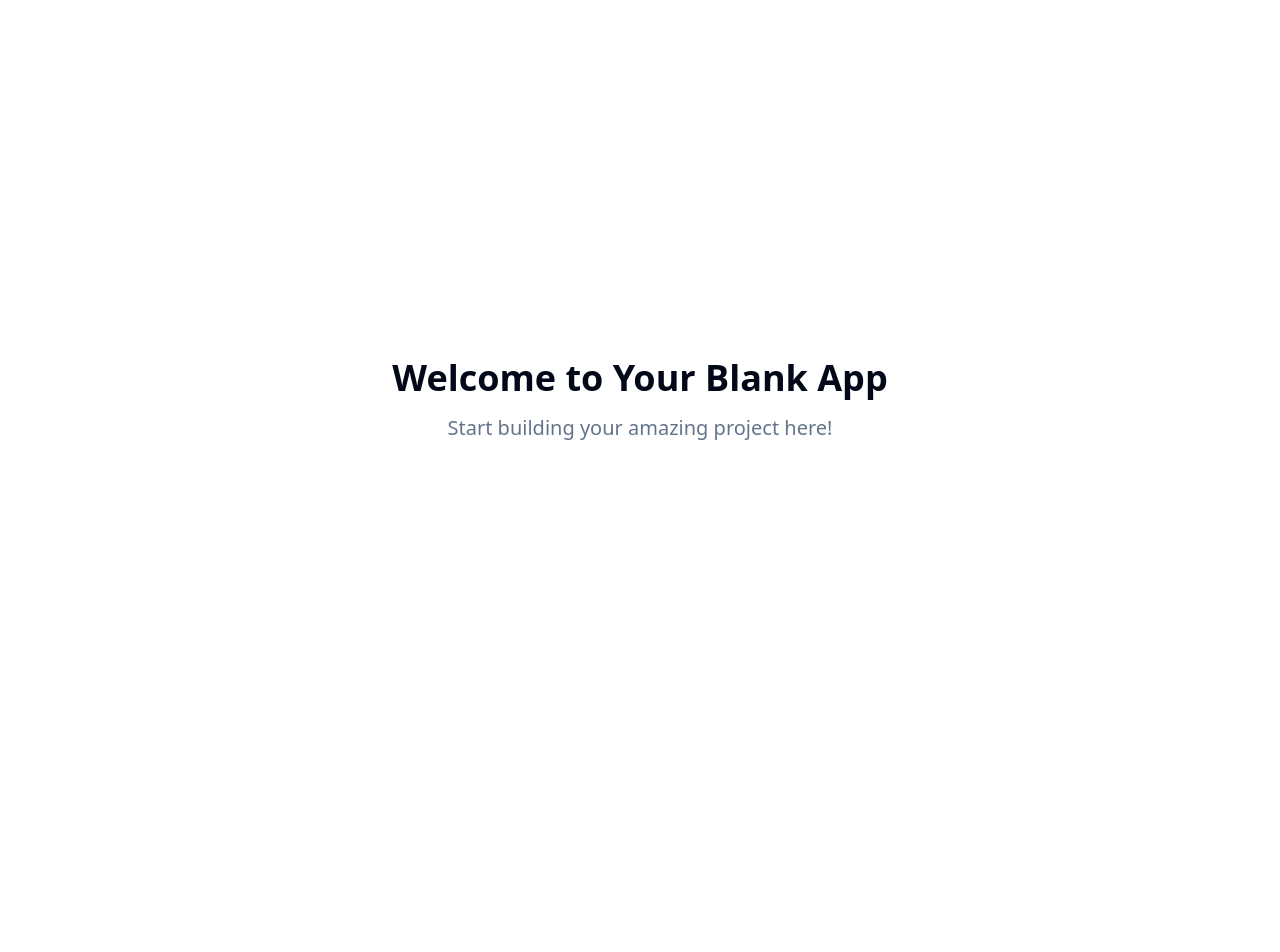
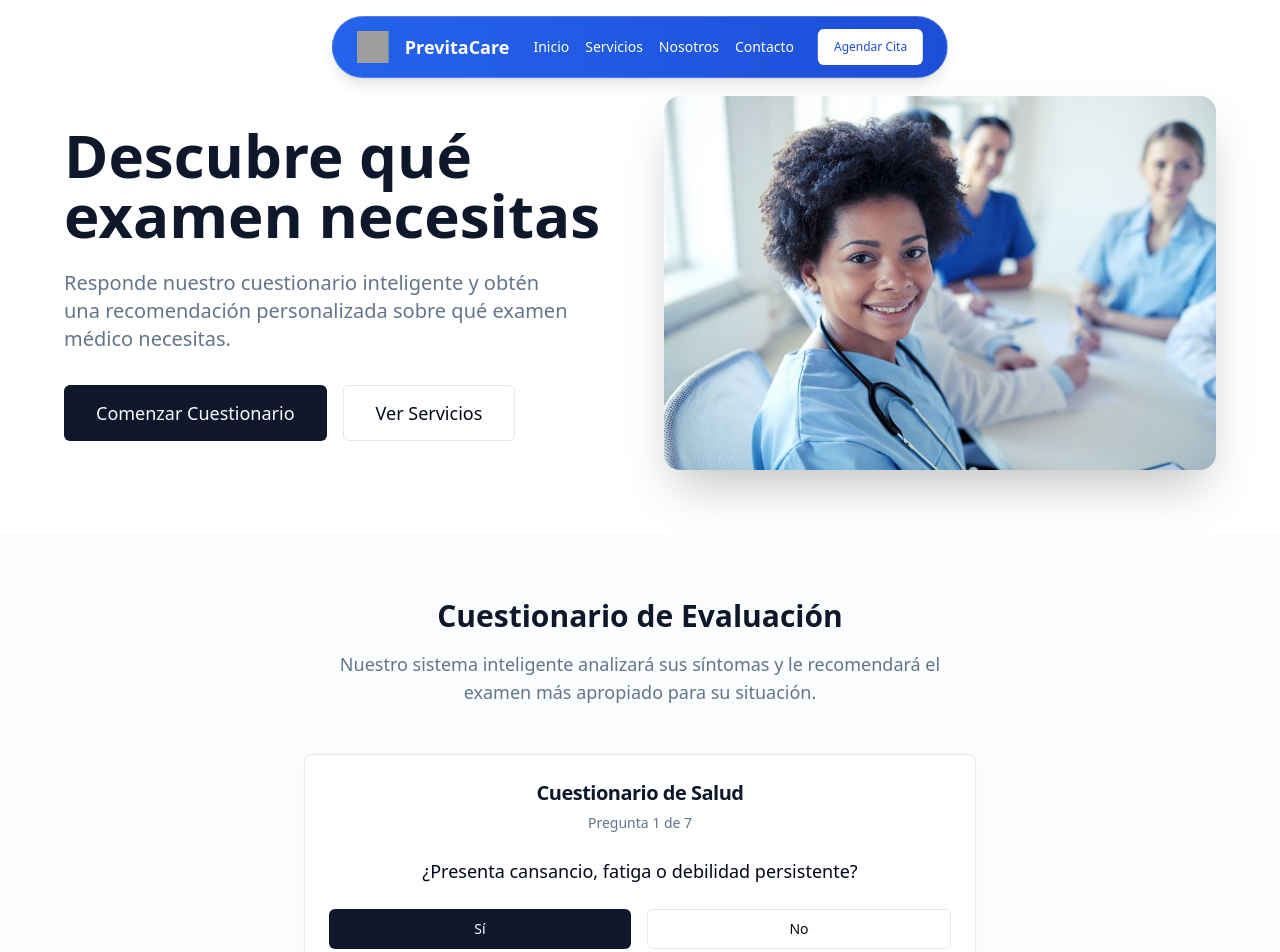
Before and after one commit to sebastianterleira/wellness-check-guide-test, a React (Vite) app: page / in a window 1280 px wide. Shown: the top 952 px of the page. Before the commit the page ends 800 px from the top, so only its background shows below. Built offline with nearby package versions, Linux system fonts and the light colour scheme; grey boxes are pictures that could not be loaded.

Commit message:
Fix: Revert to previous working state
The application was not displaying correctly, showing a "Welcome to Your Blank App" message. This commit reverts the changes to a previous working state to resolve the issue.

```diff
--- /dev/null
+++ b/src/components/health/HealthDecisionWizard.tsx
@@ -0,0 +1,190 @@
+import { useState } from "react";
+import { Button } from "@/components/ui/button";
+import { Card, CardContent, CardHeader, CardTitle } from "@/components/ui/card";
+
+interface Question {
+  id: number;
+  text: string;
+  yesAction: "ferritina" | "vitamina_d" | "next";
+  noAction: "ferritina" | "vitamina_d" | "next";
+  yesNextQuestion?: number;
+  noNextQuestion?: number;
+}
+
+const questions: Question[] = [
+  {
+    id: 1,
+    text: "¿Presenta cansancio, fatiga o debilidad persistente?",
+    yesAction: "next",
+    noAction: "next",
+    yesNextQuestion: 2,
+    noNextQuestion: 3
+  },
+  {
+    id: 2,
+    text: "¿Ha tenido palidez, mareos, dolor de cabeza frecuente o dificultad para concentrarse?",
+    yesAction: "ferritina",
+    noAction: "next",
+    noNextQuestion: 3
+  },
+  {
+    id: 3,
+    text: "¿Pasa la mayor parte del tiempo en interiores o con poca exposición solar?",
+    yesAction: "vitamina_d",
+    noAction: "next",
+    noNextQuestion: 4
+  },
+  {
+    id: 4,
+    text: "¿Presenta dolores musculares, óseos o calambres sin causa aparente?",
+    yesAction: "vitamina_d",
+    noAction: "next",
+    noNextQuestion: 5
+  },
+  {
+    id: 5,
+    text: "¿Ha notado uñas quebradizas, caída de cabello, piel más pálida o dificultad para mantener la energía en actividades cotidianas?",
+    yesAction: "ferritina",
+    noAction: "next",
+    noNextQuestion: 6
+  },
+  {
+    id: 6,
+    text: "¿Ha tenido dolor o rigidez en las articulaciones, debilidad muscular o sensación de 'menos fuerza' al realizar actividades diarias?",
+    yesAction: "vitamina_d",
+    noAction: "next",
+    noNextQuestion: 7
+  },
+  {
+    id: 7,
+    text: "¿Ha tenido sangrado reciente o crónico (digestivo, urinario, nasal, donaciones frecuentes, menstruaciones abundantes en mujeres)?",
+    yesAction: "ferritina",
+    noAction: "next"
+  }
+];
+
+const HealthDecisionWizard = () => {
+  const [currentQuestion, setCurrentQuestion] = useState(1);
+  const [savedResult, setSavedResult] = useState<string | null>(null);
+  const [showResult, setShowResult] = useState(false);
+
+  const handleAnswer = (answer: "yes" | "no") => {
+    const question = questions.find(q => q.id === currentQuestion);
+    if (!question) return;
+
+    const action = answer === "yes" ? question.yesAction : question.noAction;
+    const nextQuestion = answer === "yes" ? question.yesNextQuestion : question.noNextQuestion;
+
+    // Save the first result we encounter but don't show it yet
+    if ((action === "ferritina" || action === "vitamina_d") && !savedResult) {
+      setSavedResult(action);
+    }
+
+    if (action === "next" && nextQuestion) {
+      setCurrentQuestion(nextQuestion);
+    } else {
+      // We've reached the end of the questionnaire
+      const finalResult = savedResult || action;
+      setShowResult(true);
+    }
+  };
+
+  const resetQuiz = () => {
+    setCurrentQuestion(1);
+    setSavedResult(null);
+    setShowResult(false);
+  };
+
+  const getCurrentQuestion = () => {
+    return questions.find(q => q.id === currentQuestion);
+  };
+
+  if (showResult) {
+    const result = savedResult || "ferritina";
+
+    return (
+      <Card className="w-full max-w-2xl mx-auto">
+        <CardHeader className="text-center">
+          <CardTitle className="text-2xl font-bold text-primary">
+            Resultado del Cuestionario
+          </CardTitle>
+        </CardHeader>
+        <CardContent className="text-center space-y-6">
+          <div className="p-6 bg-gradient-to-r from-blue-50 to-indigo-50 rounded-lg border border-blue-200">
+            <h3 className="text-xl font-semibold mb-4 text-primary">
+              Recomendación: {result === "ferritina" ? "Examen de Ferritina" : "Examen de Vitamina D"}
+            </h3>
+            <p className="text-muted-foreground">
+              {result === "ferritina"
+                ? "Basado en sus respuestas, le recomendamos realizarse un examen de ferritina para evaluar sus niveles de hierro."
+                : "Basado en sus respuestas, le recomendamos realizarse un examen de vitamina D para evaluar sus niveles."
+              }
+            </p>
+          </div>
+
+          <div className="space-y-4">
+            <Button
+              onClick={resetQuiz}
+              className="w-full h-12"
+              size="lg"
+            >
+              Realizar el cuestionario nuevamente
+            </Button>
+
+            <div className="text-sm text-muted-foreground">
+              <p>*Esta es una recomendación preliminar. Consulte siempre con su médico para un diagnóstico profesional.</p>
+            </div>
+          </div>
+        </CardContent>
+      </Card>
+    );
+  }
+
+  const question = getCurrentQuestion();
+
+  if (!question) {
+    return <div>Error: Pregunta no encontrada</div>;
+  }
+
+  return (
+    <Card className="w-full max-w-2xl mx-auto">
+      <CardHeader className="text-center">
+        <CardTitle className="text-xl font-semibold text-primary">
+          Cuestionario de Salud
+        </CardTitle>
+        <div className="text-sm text-muted-foreground">
+          Pregunta {currentQuestion} de {questions.length}
+        </div>
+      </CardHeader>
+      <CardContent className="space-y-6">
+        <div className="text-center">
+          <h3 className="text-lg font-medium mb-6">{question.text}</h3>
+        </div>
+
+        <div className="flex flex-col sm:flex-row gap-4">
+          <Button
+            onClick={() => handleAnswer("yes")}
+            className="flex-1 h-12 sm:h-10"
+            size="lg"
+          >
+            Sí
+          </Button>
+          <Button
+            onClick={() => handleAnswer("no")}
+            variant="outline"
+            className="flex-1 h-12 sm:h-10"
+            size="lg"
+          >
+            No
+          </Button>
+        </div>
+
+        <div className="text-center text-xs text-muted-foreground">
+          <p>Responda con sinceridad para obtener la mejor recomendación</p>
+        </div>
+      </CardContent>
+    </Card>
+  );
+};
+
+export default HealthDecisionWizard;
--- a/src/pages/Index.tsx
+++ b/src/pages/Index.tsx
@@ -1,12 +1,84 @@
-// Update this page (the content is just a fallback if you fail to update the page)
+import { Button } from "@/components/ui/button";
+import HealthDecisionWizard from "@/components/health/HealthDecisionWizard";
+import heroImage from "@/assets/hero-medical.jpg";
 
 const Index = () => {
   return (
-    <div className="min-h-screen flex items-center justify-center bg-background">
-      <div className="text-center">
-        <h1 className="text-4xl font-bold mb-4">Welcome to Your Blank App</h1>
-        <p className="text-xl text-muted-foreground">Start building your amazing project here!</p>
-      </div>
+    <div className="min-h-screen bg-background">
+      {/* Floating Navbar */}
+      <nav className="fixed top-4 left-1/2 transform -translate-x-1/2 z-50">
+        <div className="bg-gradient-to-r from-blue-600 to-blue-700 rounded-full px-6 py-3 shadow-lg border border-white/20">
+          <div className="flex items-center space-x-6 text-white">
+            <div className="flex items-center space-x-4">
+              <img
+                src="/logo.png"
+                alt="Logo"
+                className="h-8 w-8"
+              />
+              <span className="font-semibold text-lg">PrevitaCare</span>
+            </div>
+            <div className="hidden md:flex items-center space-x-4 text-sm">
+              <a href="#inicio" className="hover:text-blue-200 transition-colors">Inicio</a>
+              <a href="#servicios" className="hover:text-blue-200 transition-colors">Servicios</a>
+              <a href="#nosotros" className="hover:text-blue-200 transition-colors">Nosotros</a>
+              <a href="#contacto" className="hover:text-blue-200 transition-colors">Contacto</a>
+            </div>
+            <Button
+              variant="secondary"
+              size="sm"
+              className="bg-white text-blue-700 hover:bg-blue-50 text-xs px-4 py-2"
+            >
+              Agendar Cita
+            </Button>
+          </div>
+        </div>
+      </nav>
+
+      {/* Hero Section */}
+      <section className="pt-24 pb-16 px-4">
+        <div className="max-w-6xl mx-auto">
+          <div className="grid lg:grid-cols-2 gap-12 items-center">
+            <div className="text-center lg:text-left">
+              <h1 className="text-4xl lg:text-6xl font-bold text-primary mb-6 leading-tight">
+                Descubre qué examen necesitas
+              </h1>
+              <p className="text-xl text-muted-foreground mb-8 max-w-lg mx-auto lg:mx-0">
+                Responde nuestro cuestionario inteligente y obtén una recomendación personalizada sobre qué examen médico necesitas.
+              </p>
+              <div className="flex flex-col sm:flex-row gap-4 justify-center lg:justify-start">
+                <Button size="lg" className="h-14 px-8 text-lg w-full sm:w-auto">
+                  Comenzar Cuestionario
+                </Button>
+                <Button variant="outline" size="lg" className="h-14 px-8 text-lg w-full sm:w-auto">
+                  Ver Servicios
+                </Button>
+              </div>
+            </div>
+            <div className="relative">
+              <img
+                src={heroImage}
+                alt="Profesional médico"
+                className="w-full h-auto rounded-2xl shadow-2xl"
+              />
+            </div>
+          </div>
+        </div>
+      </section>
+
+      {/* Health Decision Wizard Section */}
+      <section className="py-16 px-4 bg-muted/30">
+        <div className="max-w-4xl mx-auto">
+          <div className="text-center mb-12">
+            <h2 className="text-3xl font-bold text-primary mb-4">
+              Cuestionario de Evaluación
+            </h2>
+            <p className="text-lg text-muted-foreground max-w-2xl mx-auto">
+              Nuestro sistema inteligente analizará sus síntomas y le recomendará el examen más apropiado para su situación.
+            </p>
+          </div>
+          <HealthDecisionWizard />
+        </div>
+      </section>
     </div>
   );
 };
```
Also changed, not shown: src/assets/hero-medical.jpg (added).
